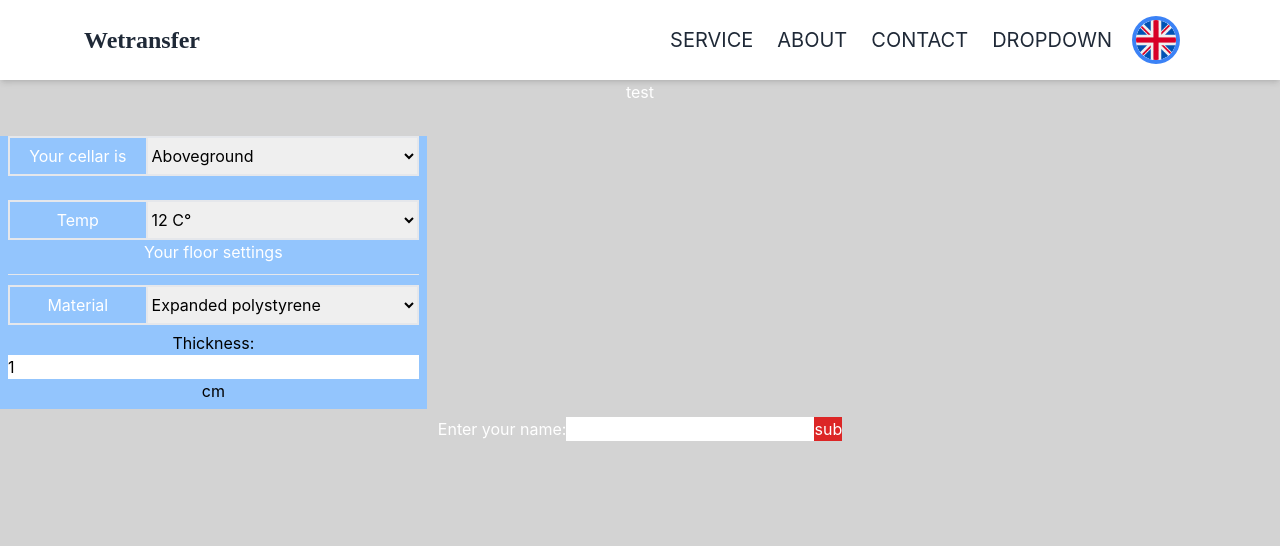
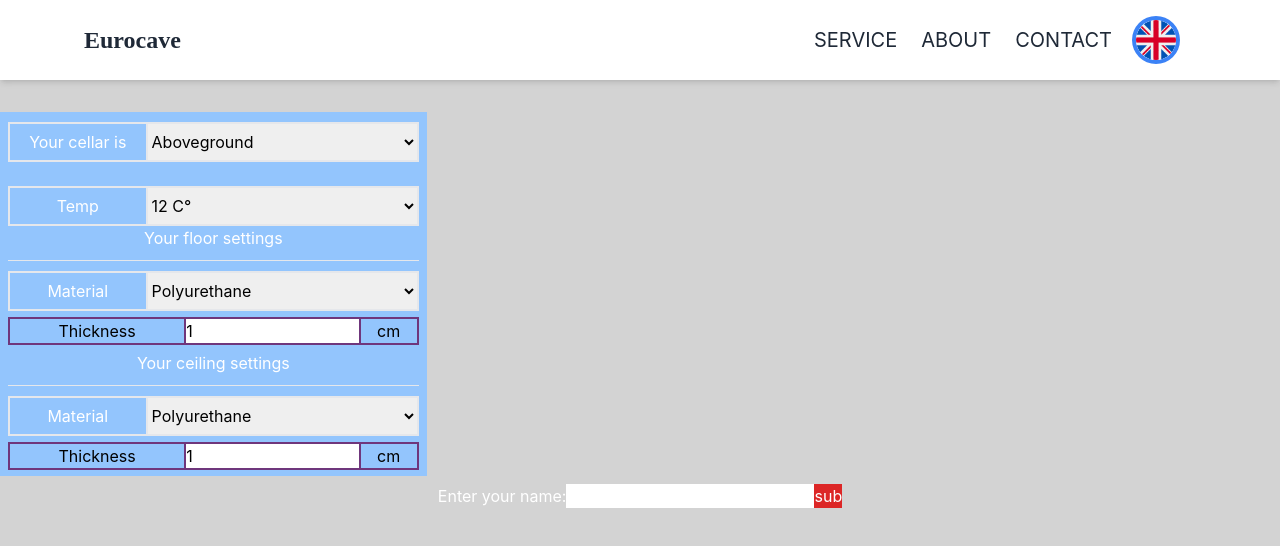
Before and after one commit to Sleepless-frenzied/wetransfer, a React (Create React App) app: page /products/eurocave/About in a window 1280 px wide. Shown: the top 546 px of the page. Built offline with nearby package versions, Linux system fonts and the light colour scheme.

Commit message:
finished first component (need improvements)

```diff
--- a/src/App.js
+++ b/src/App.js
@@ -16,7 +16,6 @@
   return (
       <div className="App bg-light dark:bg-dark text-white h-screen">
           <Nav />
-          test
           <Routes  >
               <Route path="/" element={<Home/>} />
               <Route path="/About" element={<About/>} />
--- a/src/components/Nav.js
+++ b/src/components/Nav.js
@@ -14,7 +14,6 @@
         {name: t("service"),link:"/service"},
         {name:t("about"),link:"/about"},
         {name:t("contact"),link:"/contact"},
-        {name:t("Dropdown"),link:"/Dropdown"},
     ];
     let [open,setOpen]=useState(false);
 
@@ -27,7 +26,7 @@
                     <span className='text-3xl text-indigo-600 mr-1 pt-2'>
                         <ion-icon name="logo-ionic"></ion-icon>
                     </span>
-                    <Link to={'/'}>Wetransfer</Link>
+                    <Link to={'/'}>Eurocave</Link>
 
                 </div>
 
--- a/src/pages/About.js
+++ b/src/pages/About.js
@@ -44,7 +44,7 @@
                         <select
                             className=" w-2/3 text-black"
                             placeholder={"test"}
-                            aria-placeholder={"fdsa"}
+
                             name={name}
                             value={value}
                             onChange={handleChange}
@@ -67,9 +67,12 @@
         name: "",
         Cellar: "Aboveground",
         Temp:"12 C°",
-        FloorMaterial:"Poly",
+
+        FloorMaterial:"Polyurethane",
         FloorThick:"1",
-        CeilingMaterial:"1"
+
+        CeilingMaterial:"Polyurethane",
+        CeilingThick:"1",
 
     });
 
@@ -107,6 +110,7 @@
 
                 <div className={"bg-blue-300 w-1/3"}>
                     <div className=" grid gird-cols mx-2 my-2 ">
+                        <span className={"h-2.5"}></span>
 
                         <Dropdown
                             name={"Cellar"}
@@ -126,6 +130,7 @@
                             handleChange={handleChange}
                         />
 
+                        <div>
                             <h3 className={""}>Your floor settings</h3>
                             <hr className={"my-2.5"}/>
                             <Dropdown
@@ -138,19 +143,52 @@
                             />
 
                             {/*TODO Problem here with input*/}
-                        <div className={"my-1.5 text-black "}>
-                            <label className={"divide-y-2 divide-x-2 divide-darkDivi"}>
-                                Thickness:
+                            <div className={"my-1.5   text-black "}>
+                                <label className={" grid grid-cols-7 divide-x-2  border-2 border-darkDivi divide-darkDivi"}>
+                                    <a className={" col-span-3"}>Thickness</a>
                                     <input
-                                    className={" w-2/3 lg:w-full"}
+                                        className={"col-span-3 "}
                                         type="number"
                                         name="FloorThick"
                                         value={details.FloorThick}
                                         onChange={handleChange}
+                                        min="1"
                                     />
-                                cm
+                                    <a>cm</a>
                                 </label>
                             </div>
+                        </div>
+
+
+                        {/*Your ceiling settings*/}
+                        <div>
+                            <h3 className={""}>Your ceiling settings</h3>
+                            <hr className={"my-2.5"}/>
+                            <Dropdown
+                                name={"CeilingMaterial"}
+                                options={optionsCeiling}
+                                value={details.CeilingMaterial}
+                                text={"Material"}
+                                CN={""}
+                                handleChange={handleChange}
+                            />
+
+                            <div className={"my-1.5   text-black "}>
+                                <label className={" grid grid-cols-7 divide-x-2  border-2 border-darkDivi divide-darkDivi"}>
+                                    <a className={" col-span-3"}>Thickness</a>
+                                    <input
+                                        className={"col-span-3 "}
+                                        type="number"
+                                        name="CeilingThick"
+                                        value={details.CeilingThick}
+                                        onChange={handleChange}
+                                        min="1"
+                                    />
+                                    <a>cm</a>
+                                </label>
+                            </div>
+                        </div>
+
                     </div>
                 </div>
 
```
Lines whose indentation alone changed are shown as unchanged.
